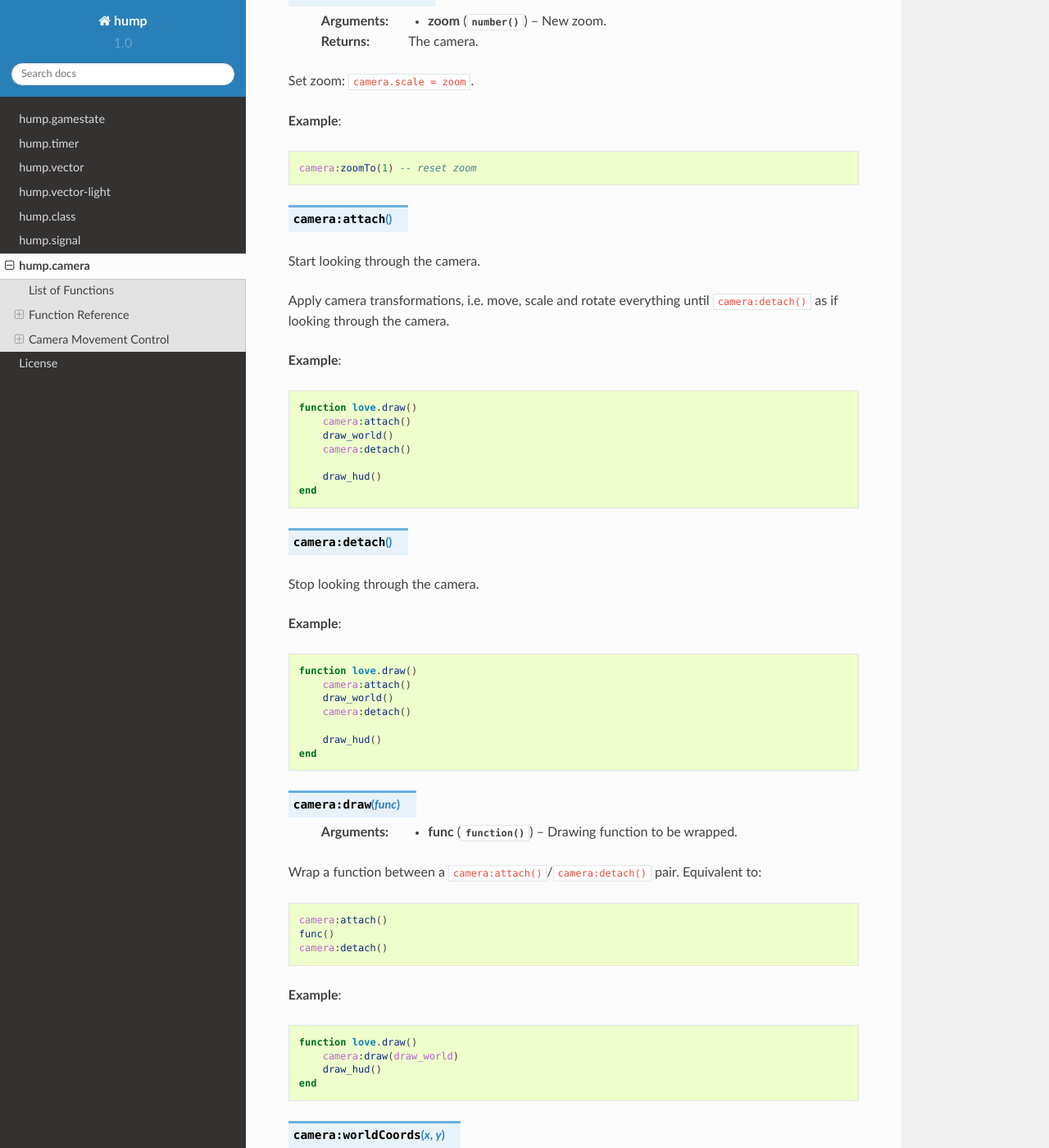
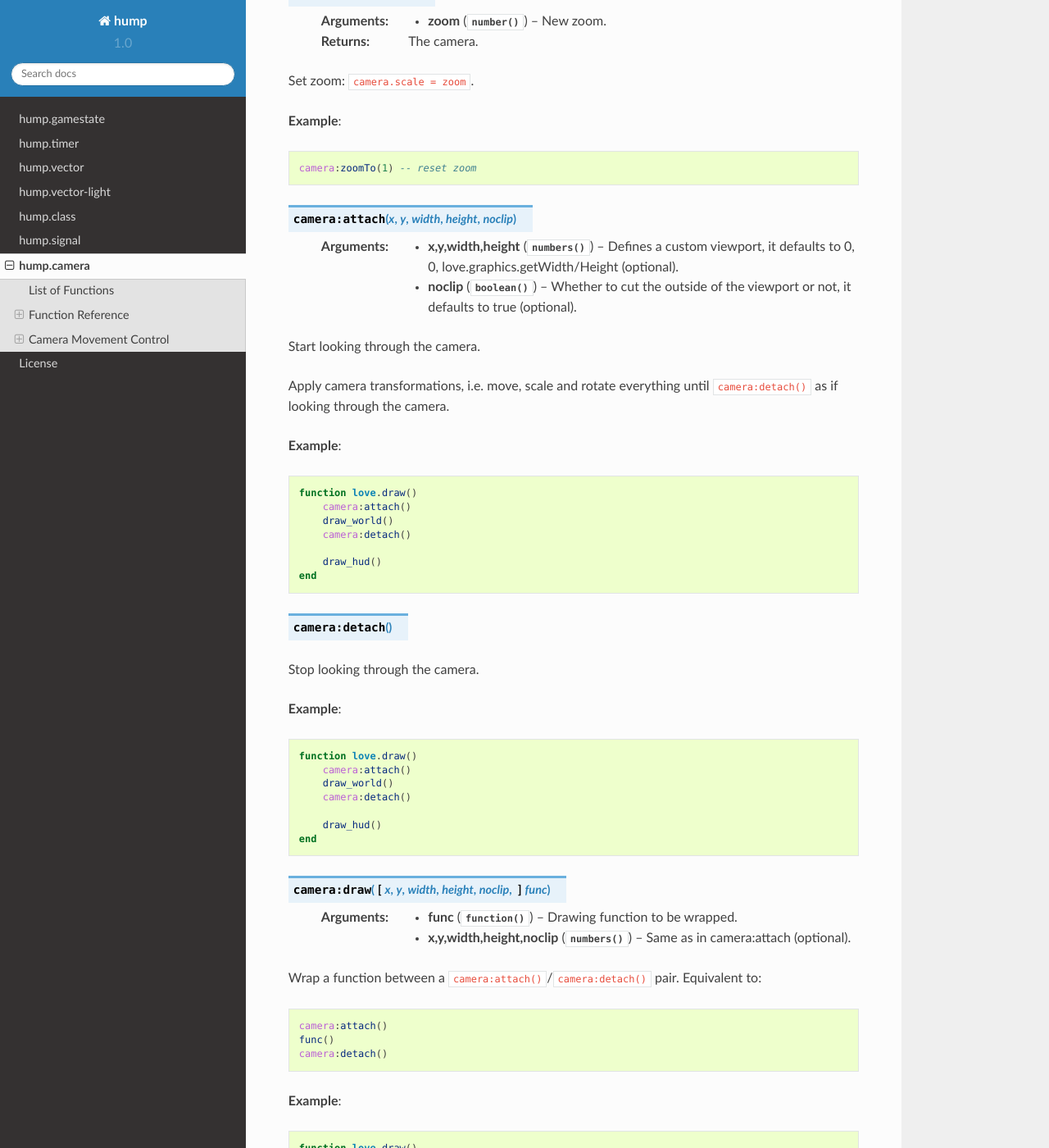
Before and after one commit to vrld/hump, a Sphinx documentation site: the page built from docs/camera.rst, in a window 1280 px wide and 1400 px high, scrolled down 4281 px. Shown: the whole window at 82% size. Built offline with Sphinx 7.4.7 and the Read the Docs theme 2.0.0, drawn with Linux system fonts in a browser that asks for light colours; some of the changed text lies outside the part shown.

Commit message:
Added docs for camera:attach(x, y, width, height, noclip) and camera:draw(x, y, width, height, func)

```diff
--- a/docs/camera.rst
+++ b/docs/camera.rst
@@ -38,9 +38,9 @@ List of Functions
 * :func:`camera:rotateTo(angle) <camera:rotateTo>`
 * :func:`camera:zoom(mul) <camera:zoom>`
 * :func:`camera:zoomTo(zoom) <camera:zoomTo>`
-* :func:`camera:attach() <camera:attach>`
+* :func:`camera:attach(x, y, width, height, noclip) <camera:attach>`
 * :func:`camera:detach() <camera:detach>`
-* :func:`camera:draw(func) <camera:draw>`
+* :func:`camera:draw([x, y, width, height, noclip], func) <camera:draw>`
 * :func:`camera:worldCoords(x, y) <camera:worldCoords>`
 * :func:`camera:cameraCoords(x, y) <camera:cameraCoords>`
 * :func:`camera:mousePosition() <camera:mousePosition>`
@@ -213,7 +213,10 @@ Set zoom: ``camera.scale = zoom``.
     camera:zoomTo(1) -- reset zoom
 
 
-.. function:: camera:attach()
+.. function:: camera:attach(x, y, width, height, noclip)
+
+    :param numbers x,y,width,height: Defines a custom viewport, it defaults to 0, 0, love.graphics.getWidth/Height (optional).
+    :param boolean noclip: Whether to cut the outside of the viewport or not, it defaults to true (optional).
 
 Start looking through the camera.
 
@@ -246,9 +249,10 @@ Stop looking through the camera.
     end
 
 
-.. function:: camera:draw(func)
+.. function:: camera:draw([x, y, width, height, noclip], func)
 
    :param function func:  Drawing function to be wrapped.
+   :param numbers x,y,width,height,noclip: Same as in camera:attach (optional).
 
 Wrap a function between a ``camera:attach()``/``camera:detach()`` pair.
 Equivalent to::
```
